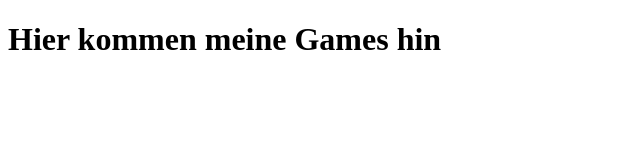
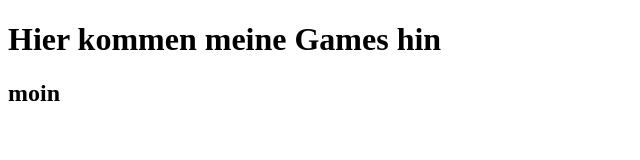
Before and after one commit to Eruptor3001/Bent1, a plain HTML site: page index.html in a window 1280 px wide. Shown: the full height of the page, 0-640 px from the left. Drawn offline with Linux system fonts and the light colour scheme.

Commit message:
Edit Index

```diff
--- a/index.html
+++ b/index.html
@@ -7,5 +7,6 @@
   </head>
   <body>
     <h1> Hier kommen <b> meine Games </b> hin </h1>
+	<h2> moin </h2>
   </body>
 </html>
```
